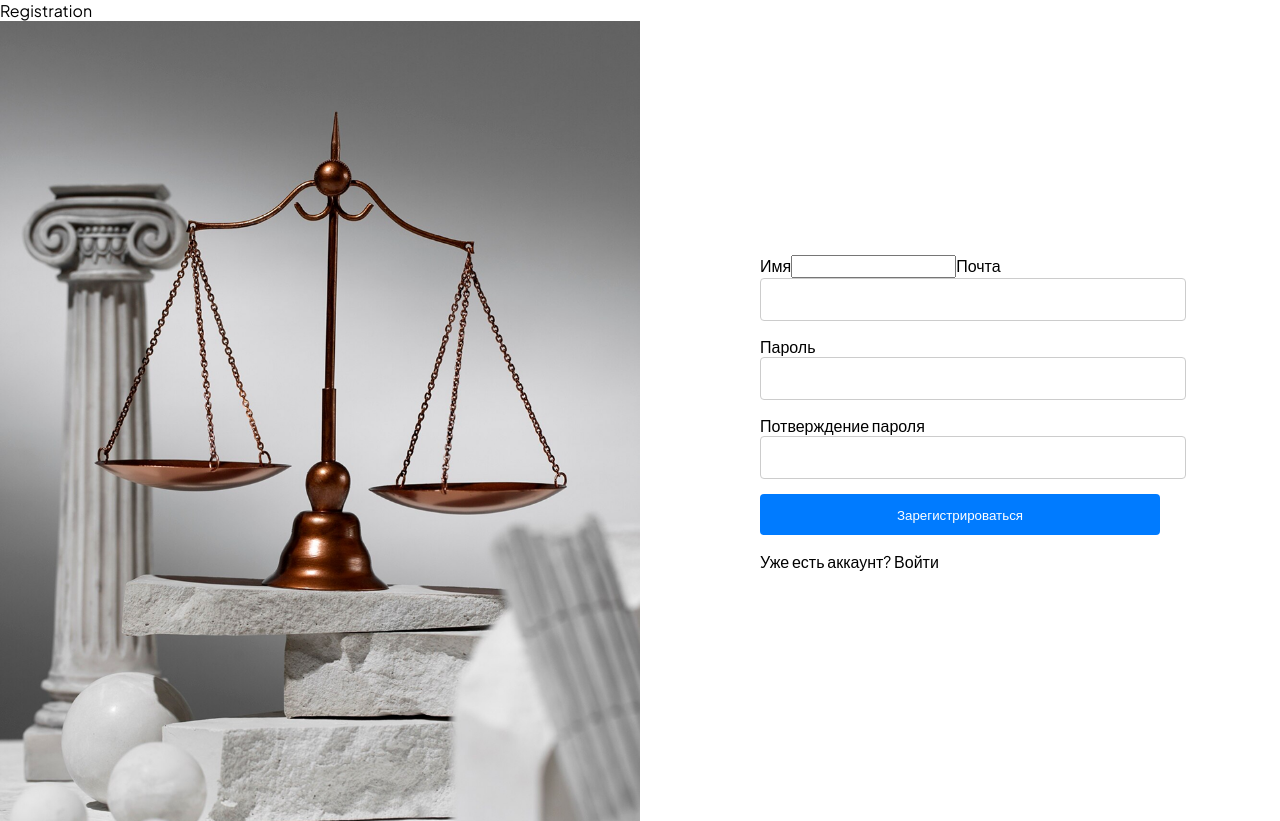
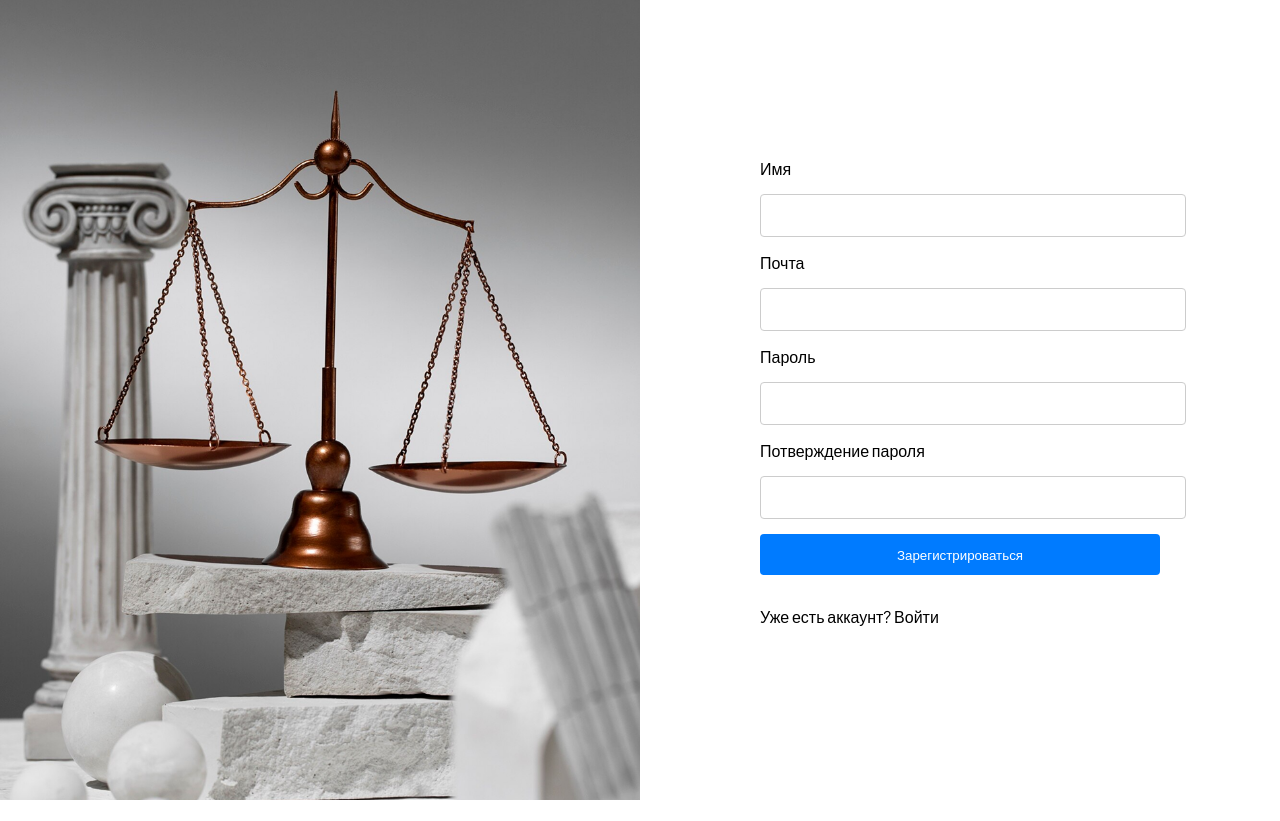
Before and after one commit to Puhovon/front-diplom, a React (Vite) app: page /registration in a window 1280 px wide. After the commit the page ends 800 px from the top, so only its background shows below. Built offline with nearby package versions, Linux system fonts and the light colour scheme.

Commit message:
registration is done

```diff
--- a/src/components/forms/RegistrationForm.jsx
+++ b/src/components/forms/RegistrationForm.jsx
@@ -14,7 +14,7 @@ const RegistrationForm = () => {
                 <label htmlFor="password2">Потверждение пароля</label>
                 <input id="password2" className="password2 inputField" type="password"/>
 
-                <button type="submit">Зарегистрироваться</button>
+                <button type="submit" className="button">Зарегистрироваться</button>
                 <p>Уже есть аккаунт? <a href="tidolbayob">Войти</a></p>
             </form>
 
--- a/src/pages/registrationPage.jsx
+++ b/src/pages/registrationPage.jsx
@@ -1,13 +1,28 @@
-import RegistrationForm from "@components/forms/RegistrationForm";
 import styles from '@styles/registrationPage.module.css'
-
 const Registration = () => {
     return (<>
-        <div >Registration</div>
         <div className={styles.container}>
             <div className={styles.left_side}></div>
-            <RegistrationForm className={styles.right_side} />
+            <div className={styles.right_side_container}>
+                <form className={styles.form}>
+                    <label htmlFor="name">Имя</label>
+                    <input id="name" className={styles.inputField} type="email" />
+
+                    <label htmlFor="email">Почта</label>
+                    <input id="email" className={styles.inputField} type="email" />
+
+                    <label htmlFor="password">Пароль</label>
+                    <input id="password" className={styles.inputField} type="password" />
+
+                    <label htmlFor="password2">Потверждение пароля</label>
+                    <input id="password2" className={styles.inputField} type="password" />
+
+                    <button type="submit" className={styles.button}>Зарегистрироваться</button>
+                    <p>Уже есть аккаунт? <a href="tidolbayob">Войти</a></p>
+                </form>
+            </div>
         </div>
     </>)
 };
+
 export default Registration;
--- a/src/styles/registrationPage.module.css
+++ b/src/styles/registrationPage.module.css
@@ -10,28 +10,33 @@
     background-position: center;
 }
 
-.right_side {
+.right_side_container {
     width: 50%;
     padding: 50px;
     box-sizing: border-box;
-    text-align: center;
+    display: flex;
+    flex-direction: column;
+    justify-content: center;
+    align-items: center;
 }
 
-form {
+.form {
+    width: 100%;
     max-width: 400px;
-    margin: auto;
+    display: flex;
+    flex-direction: column;
+    gap: 15px;
 }
 
-input[type=email],
-input[type=password] {
+.inputField[type=email],
+.inputField[type=password] {
     width: 100%;
     padding: 12px;
-    margin-bottom: 15px;
     border-radius: 4px;
     border: 1px solid #ccc;
 }
 
-button {
+.button {
     width: 100%;
     padding: 12px;
     color: white;
@@ -41,6 +46,6 @@ button {
     cursor: pointer;
 }
 
-button:hover {
+.button:hover {
     background-color: #0056b3;
 }
```
